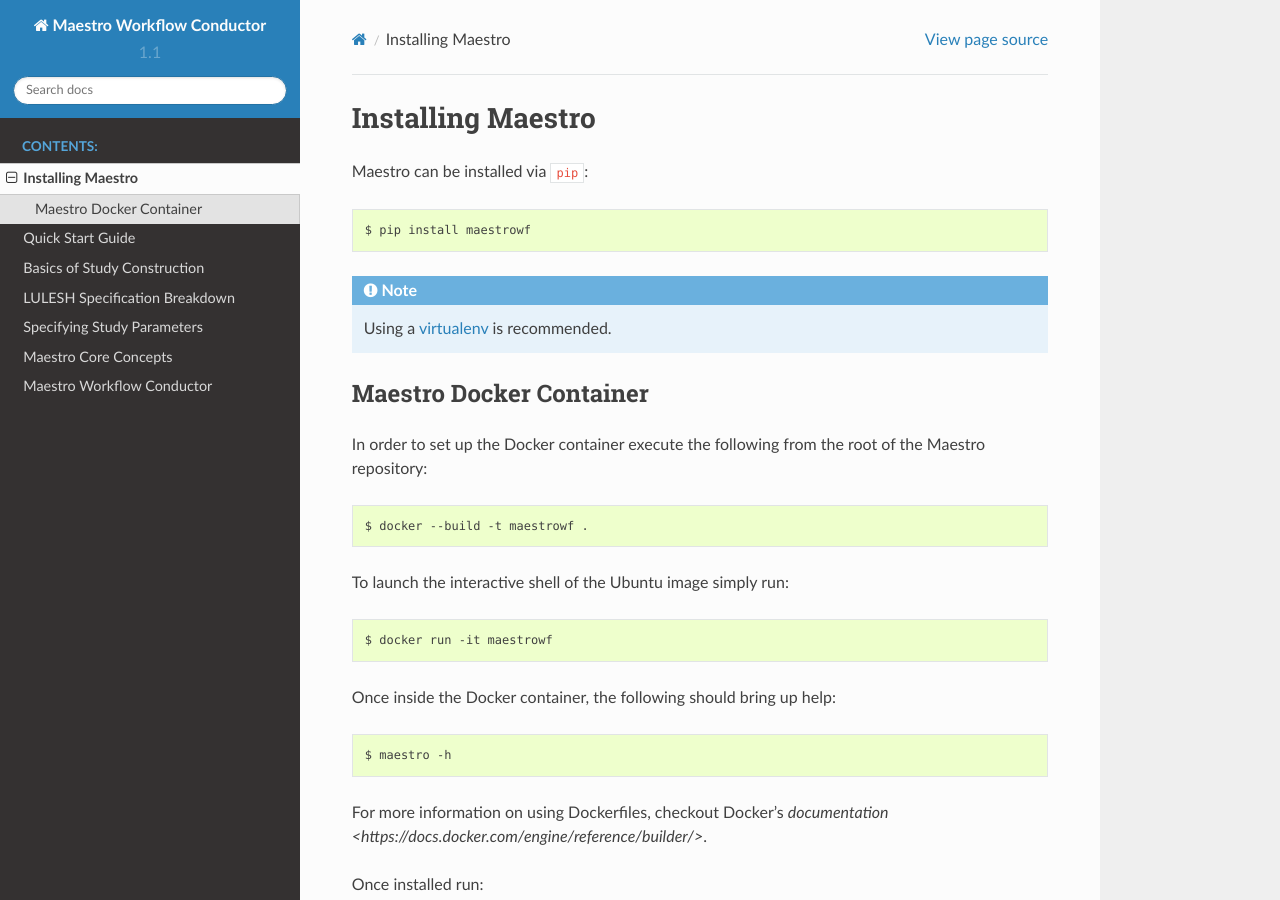
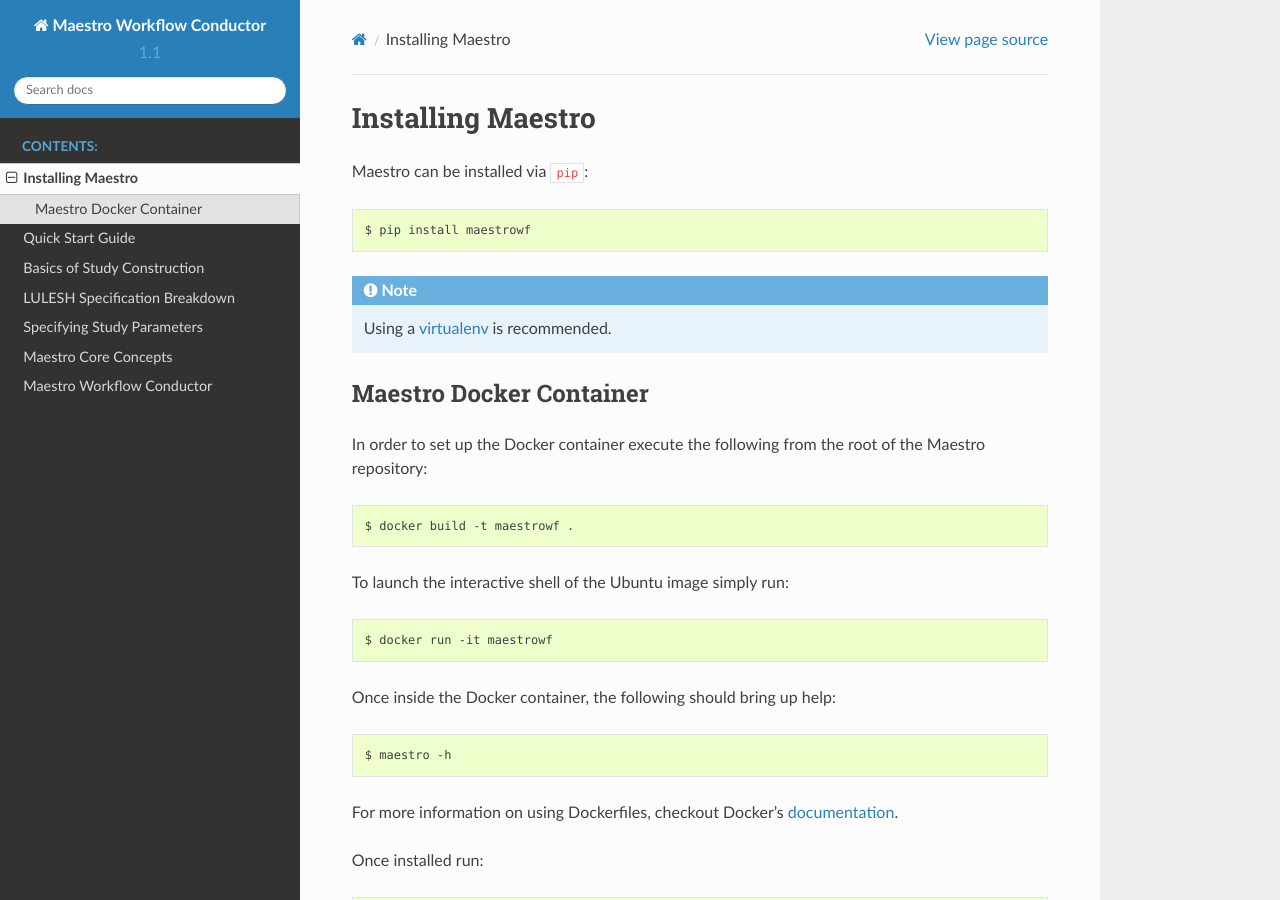
Before and after one commit to LLNL/maestrowf, a Sphinx documentation site: the page built from docs/source/installing.rst, in a window 1280 px wide and 900 px high. Built offline with Sphinx 7.4.7 and the Read the Docs theme 2.0.0, drawn with Linux system fonts in a browser that asks for light colours.

Commit message:
Updated the Dockerfile and documentation (#312)
* Updated the documentation for building the Docker image and updated the Dockerfile to use Python 3

* Updated the Dockerfile format

```diff
--- a/docs/source/installing.rst
+++ b/docs/source/installing.rst
@@ -15,7 +15,7 @@
 
 In order to set up the Docker container execute the following from the root of the Maestro repository::
 
-    $ docker --build -t maestrowf .
+    $ docker build -t maestrowf .
 
 To launch the interactive shell of the Ubuntu image simply run::
 
@@ -25,7 +25,7 @@
 
     $ maestro -h
 
-For more information on using Dockerfiles, checkout Docker's `documentation <https://docs.docker.com/engine/reference/builder/>`.
+For more information on using Dockerfiles, checkout Docker's `documentation <https://docs.docker.com/engine/reference/builder/>`_.
 
 
 Once installed run::
```
Also changed, not shown: 1 other file.
